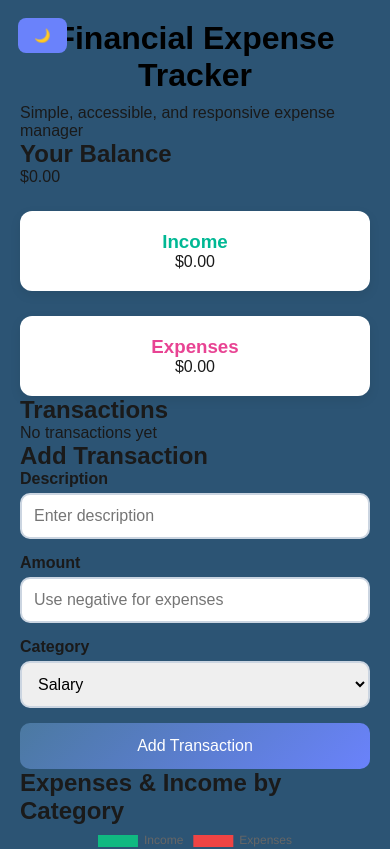
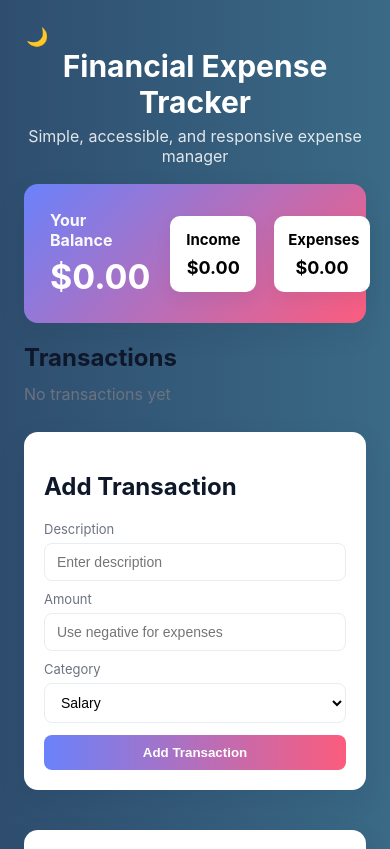
Before and after one commit to yash249114/expense-tracker, a plain HTML site: page index.html in a window 390 px wide. Shown: the top 849 px of the page. Drawn offline with nearby package versions, Linux system fonts and the light colour scheme.

Commit message:
Refactor CSS with variables and remove unused styles

```diff
--- a/style.css
+++ b/style.css
@@ -1,222 +1,179 @@
-/* RESET */
-* {
-  margin: 0;
-  padding: 0;
-  box-sizing: border-box;
+:root{
+  --bg:#f5f7fb;
+  --card:#ffffff;
+  --muted:#6b7280;
+  --accent1:#6a82fb;
+  --accent2:#fc5c7d;
+  --income:#10b981;
+  --expense:#ef4444;
+  --glass-shadow: 0 10px 30px rgba(18,25,40,0.08);
+  --radius:14px;
+  --maxw:1100px;
 }
 
-body {
-  font-family: "Poppins", sans-serif;
-  background: #2c5474; /* Blue gradient background */
-  color: #1a1a1a;
-  padding: 20px;
+/* Reset */
+*{box-sizing:border-box}
+html,body{height:100%}
+body{
+  margin:0;
+  font-family: "Inter", system-ui, -apple-system, "Segoe UI", Roboto, "Helvetica Neue", Arial;
+  background: linear-gradient(90deg,#2f4e6f 0%, #3a6a86 100%);
+  color: #0f172a;
+  -webkit-font-smoothing:antialiased;
+  -moz-osx-font-smoothing:grayscale;
+  padding:48px 24px;
+  display:flex;
+  justify-content:center;
 }
 
-/* DARK MODE BUTTON */
-#mode-toggle {
-  position: fixed;
-  top: 18px;
-  left: 18px;
-  padding: 10px 16px;
-  background: #6a82fb;
-  color: white;
-  border: none;
-  border-radius: 8px;
-  cursor: pointer;
-  font-weight: 500;
-  z-index: 999;
+/* Page container */
+.page{
+  width:100%;
+  max-width:var(--maxw);
 }
 
-/*****************************
-       MAIN CONTAINER
-*****************************/
-.container {
-  width: 100%;
-  max-width: 1200px;
-  background: #ffffff;
-  margin: 40px auto;
-  padding: 30px;
-  border-radius: 18px;
-  box-shadow: 0 14px 25px rgba(0, 0, 0, 0.25);
+/* Dark mode */
+body.dark{
+  background: linear-gradient(90deg,#0f1724 0%, #13202a 100%);
+  color:#e6eef6;
+}
+body.dark .card{background:#0f1724}
+body.dark .summary-box{background:#111827}
+body.dark .form input, body.dark .form select{background:#0f1724;color:#e6eef6;border-color:#2b3942}
+
+/* Mode toggle */
+.mode-toggle{
+  position:fixed;
+  left:18px;
+  top:18px;
+  background:transparent;
+  color:var(--card);
+  border:none;
+  padding:8px;
+  font-size:18px;
+  cursor:pointer;
+  border-radius:8px;
+  box-shadow:none;
+  z-index:40;
+}
+.mode-toggle:focus{outline:3px solid rgba(102,126,234,0.15)}
+
+/* Hero */
+.hero{ text-align:center; margin-bottom:18px }
+.hero h1{ font-size:30px; margin:0 0 6px; color:var(--card)}
+.hero .subtitle{ color:rgba(255,255,255,0.85); margin:0 0 6px }
+
+/* Card base */
+.card{
+  background:var(--card);
+  border-radius:var(--radius);
+  padding:20px;
+  box-shadow:var(--glass-shadow);
+  margin-bottom:18px;
 }
 
-h1 {
-  text-align: center;
-  margin-bottom: 10px;
-  font-size: 2rem;
-  font-weight: 600;
-  color: #000000;
+/* Balance card */
+.balance-card{
+  display:flex;
+  gap:20px;
+  align-items:center;
+  justify-content:space-between;
+  padding:26px;
+  background: linear-gradient(135deg,var(--accent1),var(--accent2));
+  color:white;
+}
+.balance-left h2{ margin:0; font-size:16px; opacity:0.95 }
+.balance-amount{ font-size:34px; font-weight:700; margin-top:6px }
+
+/* summary boxes */
+.summary{
+  display:flex;
+  gap:18px;
+  flex:1;
+  justify-content:flex-end;
 }
 
-/*****************************
-       BALANCE + HEADER
-*****************************/
-.balance-container {
-  text-align: center;
-  margin: 25px auto;
-  padding: 25px;
-  background: linear-gradient(135deg, #6a82fb, #fc5c7d);
-  border-radius: 16px;
-  color: white;
+.summary-box{
+  width:220px;
+  background:var(--card);
+  color:inherit;
+  border-radius:10px;
+  padding:14px;
+  box-shadow:0 6px 18px rgba(18,25,40,0.06);
+  text-align:center;
 }
 
-.balance-container h1 {
-  font-size: 2.4rem;
-  font-weight: 600;
+.summary-box h3{
+  margin:0;
+  font-size:15px;
+  color:#000000;  /* force label to black */
 }
 
-/*****************************
-       SUMMARY ROW
-*****************************/
-.summary {
-  margin-top: 25px;
-  display: grid;
-  grid-template-columns: 1fr 1fr;
-  gap: 25px;
+/* FIXED: summary amount visible (always black, even in light mode) */
+.summary-amount{
+  font-size:18px;
+  margin-top:8px;
+  font-weight:700;
+  color:#000000;   /* <<< FIXED HERE */
 }
 
-.income, .expenses {
-  background: #ffffff;
-  padding: 20px;
-  border-radius: 12px;
-  text-align: center;
-  box-shadow: 0 4px 12px rgba(0,0,0,0.08);
+/* DARK MODE FIX — Keep readability */
+body.dark .summary-box h3{
+  color:#ffffff;
 }
 
-/* Titles */
-.income h3 { color: #00b894; font-weight: 600; }
-.expenses h3 { color: #e84393; font-weight: 600; }
-
-/* FIXED: Values in BLACK */
-.income p, .expenses p {
-  color: #000000 !important;
-  font-size: 1.7rem;
-  font-weight: 600;
+body.dark .summary-amount{
+  color:#ffffff;   /* white in dark mode */
 }
 
-/*****************************
-       MAIN CONTENT
-*****************************/
-.main-content {
-  display: grid;
-  grid-template-columns: 1fr 1fr;
-  gap: 25px;
-  margin-top: 40px;
+
+/* layout */
+.content{ display:grid; grid-template-columns:1fr 360px; gap:28px; align-items:start; margin-top:20px }
+.left-col h2{ margin:0 0 12px 0; color:#0f172a }
+.transaction-list{ list-style:none; padding:0; margin:0; max-height:420px; overflow:auto }
+
+/* transaction item */
+.transaction{
+  display:flex; justify-content:space-between; align-items:center;
+  gap:12px;
+  background:linear-gradient(180deg,#ffffff,#fafafa);
+  border-radius:10px;
+  padding:12px 14px;
+  margin-bottom:10px;
+  box-shadow:0 6px 18px rgba(18,25,40,0.04);
 }
+.transaction .meta{ font-size:14px; color:#0f172a }
+.transaction small{ display:block; color:var(--muted); margin-top:6px }
+.transaction .amount{ font-weight:700; min-width:110px; text-align:right }
+.transaction.income .amount{ color:var(--income) }
+.transaction.expense .amount{ color:var(--expense) }
 
-/*****************************
-       TRANSACTION LIST
-*****************************/
-#transaction-list {
-  list-style: none;
-  max-height: 420px;
-  overflow-y: auto;
-  padding-right: 8px;
+.delete-btn{
+  border:0;background:transparent;color:var(--expense);
+  cursor:pointer;margin-left:12px;font-weight:700;font-size:14px;
 }
+.delete-btn:focus{outline:3px solid rgba(239,68,68,0.12)}
 
-.transaction {
-  background: #ffffff;
-  display: flex;
-  justify-content: space-between;
-  padding: 14px 16px;
-  margin-bottom: 10px;
-  border-radius: 10px;
-  box-shadow: 0 3px 8px rgba(0,0,0,0.08);
-  border-right: 6px solid;
+/* form */
+.form label{ display:block; font-size:13px; margin-top:10px; color:var(--muted) }
+.form input, .form select{
+  width:100%; padding:10px 12px; margin-top:6px; border-radius:8px;
+  border:1px solid #e6edf3; background: #fff;
+  font-size:14px;
 }
+.btn{ display:inline-block;padding:10px 14px;border-radius:8px;border:0;cursor:pointer;font-weight:600 }
+.btn.primary{ width:100%; margin-top:12px; background:linear-gradient(90deg,var(--accent1),var(--accent2)); color:white }
 
-.transaction.income {
-  border-right-color: #00b894;
+/* chart section */
+.chart-section{ margin-top:22px; padding:18px }
+canvas{ width:100% !important; height:320px !important }
+
+/* footer */
+.footer{ margin-top:18px; text-align:center; color:rgba(15,23,42,0.55); font-size:13px }
+
+/* responsive */
+@media (max-width:980px){
+  .content{ grid-template-columns:1fr; }
+  .summary{ justify-content:center }
+  .summary-box{ width:48% }
 }
-.transaction.expense {
-  border-right-color: #e84393;
-}
-
-/* Delete Button */
-.delete-btn {
-  background: none;
-  border: none;
-  color: #e84393;
-  cursor: pointer;
-  font-size: 1.4rem;
-  padding-left: 10px;
-}
-
-/*****************************
-       FORM SECTION
-*****************************/
-.form-container {
-  background: #eef3ff;
-  padding: 22px;
-  border-radius: 16px;
-  box-shadow: 0 4px 12px rgba(0,0,0,0.1);
-}
-
-label {
-  font-weight: 600;
-  margin-bottom: 5px;
-  display: block;
-}
-
-input, select {
-  width: 100%;
-  padding: 12px;
-  border-radius: 10px;
-  border: 2px solid #cbd5e1;
-  margin-bottom: 15px;
-  font-size: 1rem;
-}
-
-button[type="submit"] {
-  background: linear-gradient(135deg, #4b79a1, #6a82fb);
-  color: white;
-  border: none;
-  width: 100%;
-  padding: 14px;
-  border-radius: 10px;
-  cursor: pointer;
-  font-size: 1rem;
-  transition: 0.3s ease;
-}
-
-button[type="submit"]:hover {
-  transform: translateY(-2px);
-}
-
-/*****************************
-       DARK MODE
-*****************************/
-body.dark {
-  background: #0e1117;
-  color: #ffffff;
-}
-
-body.dark .container {
-  background: #1a1f25;
-}
-
-body.dark .transaction {
-  background: #2d343c;
-  color: white;
-}
-
-body.dark .income p,
-body.dark .expenses p {
-  color: #ffffff !important;
-}
-
-body.dark .form-container {
-  background: #24303b;
-}
-
-/*****************************
-       RESPONSIVE
-*****************************/
-@media (max-width: 900px) {
-  .main-content {
-    grid-template-columns: 1fr;
-  }
-  .summary {
-    grid-template-columns: 1fr;
-  }
-}
```
